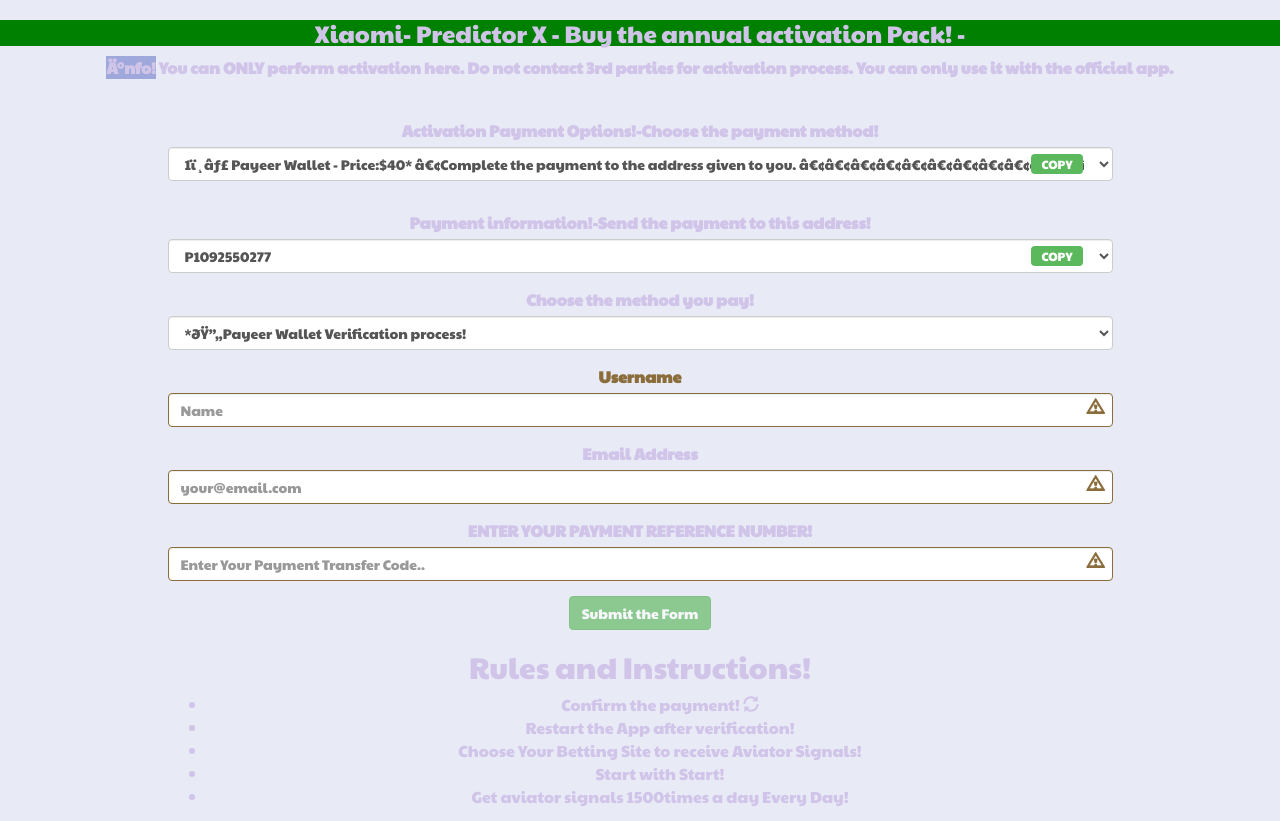
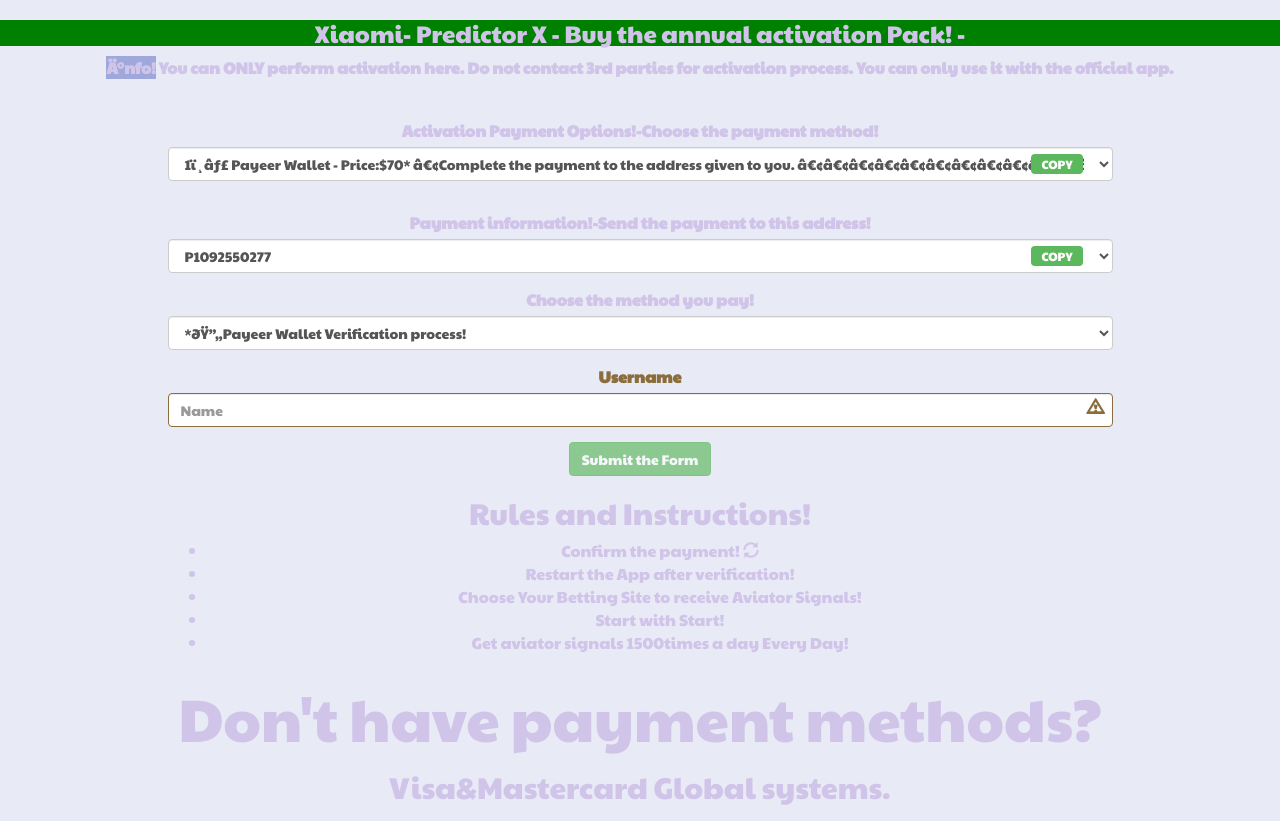
Before and after one commit to trb935/xpx, a plain HTML site: page index.html in a window 1280 px wide. Shown: the top 821 px of the page. Drawn offline with nearby package versions, Linux system fonts and the light colour scheme.

Commit message:
index.html

```diff
--- a/index.html
+++ b/index.html
@@ -164,35 +164,35 @@
                     <label for="Test">Activation Payment Options!-Choose the payment method!</label>
                     <div class="form-group-relative">
                         <select  name="" class="form-control select-option copy-with-text">
-                                   <option  value="P1092550277 ">1️⃣ Payeer Wallet - Price:$40*
+                                   <option  value="P1092550277 ">1️⃣ Payeer Wallet - Price:$70*
 
 •Complete the payment to the address given to you.
 ••••••••••••••••••••••••••••••••••
  Enter and verify your reference transfer number starting with #xxxxx given to you with Payeer wallet!  •••••••••••••••••••••••••••••••••••
  Then this page will no longer be opened and your account will be activated.  •••••••••••••••••••••••••••••••••• You get 100% correct X flights to use during your package duration.  ••••••••••••••••••••••••••••••••••
   Kind regards. </option>
-                            <option  value="U41895399 "> 2️⃣PERFECT MONEY - Price:$40 * ••••Complete the payment to the address given to you.
+                            <option  value="U41895399 "> 2️⃣PERFECT MONEY - Price:$70 * ••••Complete the payment to the address given to you.
 ••••••••••••••••••••••••••••••••••
  Enter and verify your reference transfer number starting with #xxxxx given to you with Perfect money wallet!  •••••••••••••••••••••••••••••••••••
  Then this page will no longer be opened and your account will be activated.  •••••••••••••••••••••••••••••••••• You get 100% correct X flights to use during your package duration.  •••••••••••••••••••••••••••••••••• </option>
-                            <option value="Z365873332816 ">  3️⃣ WEBMONEY- Price: $40*
+                            <option value="Z365873332816 ">  3️⃣ WEBMONEY- Price: $70*
 •Complete the payment to the address given to you.
 ••••••••••••••••••••••••••••••••••
  Enter and verify your reference transfer number starting with #xxxxx given to you with webmoney wallet!  •••••••••••••••••••••••••••••••••••
  Then this page will no longer be opened and your account will be activated.  •••••••••••••••••••••••••••••••••• You get 100% correct X flights to use during your package duration.  •••••••••••••••••••••••••••••••••• </option>
 
-                            <option translate="no" value="TWXLJgMxKcwCCeFTg5BYmsmwu75cRXigrV"> 4️⃣  USDT TETHER TRC20 - 40 Usdt *
+                            <option translate="no" value="TWXLJgMxKcwCCeFTg5BYmsmwu75cRXigrV"> 4️⃣  USDT TETHER TRC20 - 70 Usdt *
  •Complete the payment to the address given to you.
 ••••••••••••••••••••••••••••••••••
  Enter and verify your txid transfer number starting with (hash/txid/international) given to you with crypto wallet!  •••••••••••••••••••••••••••••••••••
  Then this page will no longer be opened and your account will be activated.  •••••••••••••••••••••••••••••••••• You get 100% correct X flights to use during your package duration.  ••••••••••••••••••••••••••••••••••    </option>
-				    <option  value="0x9ed0a5b8fb07a0e72e13fe8bac618d2e8c8b2163 ">  5️⃣   USDT TETHER BEP20 - 40 USDT *
+				    <option  value="0x9ed0a5b8fb07a0e72e13fe8bac618d2e8c8b2163 ">  5️⃣   USDT TETHER BEP20 - 70 USDT *
 
                              •Complete the payment to the address given to you.
 ••••••••••••••••••••••••••••••••••
  Enter and verify your txid transfer number starting with (hash/txid/international) given to you with crypto wallet!  •••••••••••••••••••••••••••••••••••
  Then this page will no longer be opened and your account will be activated.  •••••••••••••••••••••••••••••••••• You get 100% correct X flights to use during your package duration.  ••••••••••••••••••••••••••••••••••    </option>
-                            <option  value="3Lc2qjBWCwhobTAyba3G2GYTJ6pYMQfAxc"> 6️⃣ BİTCOİN NETWORK - Price : 0.002 *
+                            <option  value="3Lc2qjBWCwhobTAyba3G2GYTJ6pYMQfAxc"> 6️⃣ BİTCOİN NETWORK - Price : 0.005 *
          •Complete the payment to the address given to you.
 ••••••••••••••••••••••••••••••••••
  Enter and verify your txid transfer number starting with (hash/txid/international) given to you with crypto wallet!  •••••••••••••••••••••••••••••••••••
@@ -244,18 +244,12 @@
                             required />
                     </div>
                     <div class="form-group">
-                        <label for="Email">Email Address</label>
-                        <input type="email" name="Email" placeholder="your@email.com" id="Email"
-                            class="form-control input-email" required />
-
 
 			</div>
 
 
                     <div class="form-group">
-                        <label for="Test">ENTER YOUR PAYMENT REFERENCE NUMBER!</label>
-                        <input type="text" required name="Test" id="Test" placeholder="Enter Your Payment Transfer Code.."
-                            class="form-control input-test" />
+
                     </div>
 
                     <div class="alert hidden" aria-hidden="true"
```
